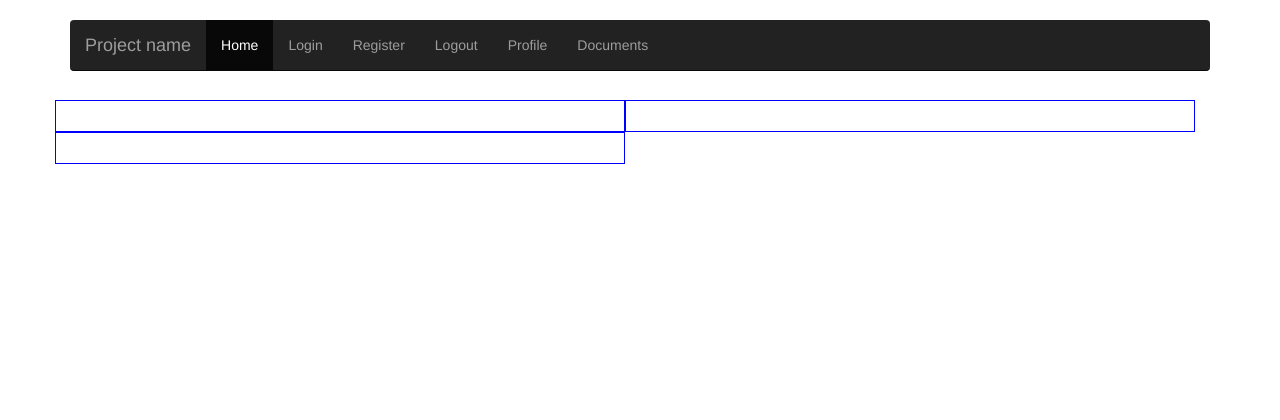
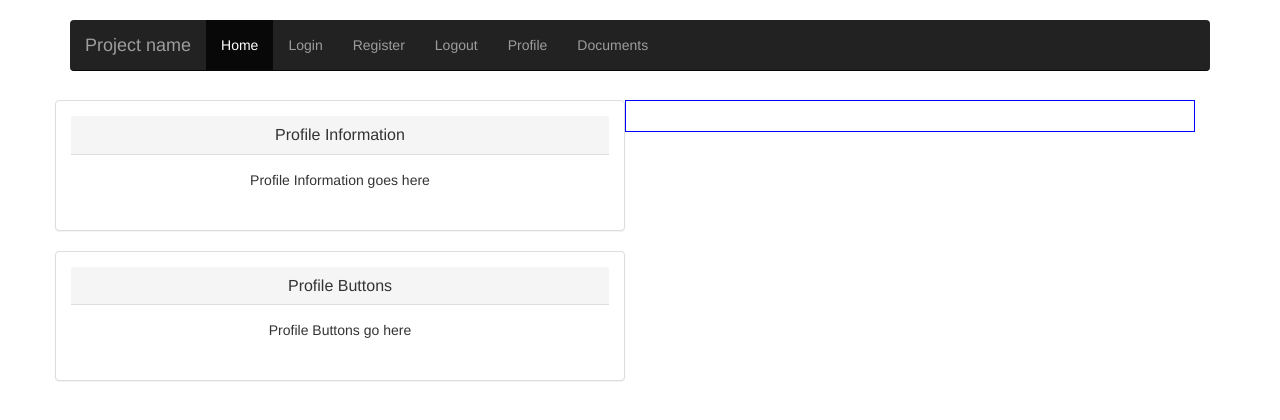
Before and after one commit to wdi-team-five/project3-front, a plain HTML site: page profile.html in a window 1280 px wide. Drawn offline with nearby package versions, Linux system fonts and the light colour scheme.

Commit message:
Profile.html block display fixed
Fixed display issue with profile.html. Changed 2 out of 3 divs to display as panels.

```diff
--- a/profile.html
+++ b/profile.html
@@ -45,31 +45,43 @@
 
     <!-- main body -->
     <div class="container marketing">
+
       <div class="row">
+        <!-- profile information left div -->
+          <div class="left col-md-6 panel panel-default">
+            <div class="panel-heading">
+              <h3 class="panel-title">Profile Information</h3>
+            </div>
+            <div class="panel-body">
+              <p>Profile Information goes here</p>
+            </div> <!-- end panel body -->
+          </div>
+        <!-- end left  -->
 
-          <!-- profile information left div -->
-          <div class="aside col-md-6">
+        <!-- document right sidebar -->
+        <div class="aside col-md-6">
+        </div>
+        <!-- end document sidebar -->
+      </div> <!-- end row -->
 
+      <!-- <div class="row">
+      </div> -->
+
+      <div class="row">
+          <!--  profile buttons left div -->
+        <div class="left col-md-6 panel panel-default">
+          <div class="panel-heading">
+            <h3 class="panel-title">Profile Buttons</h3>
           </div>
-          <!-- end left  -->
-
-          <!--  profile buttons left div -->
-        <div class="left col-md-6">
-
+          <div class="panel-body">
+            <p>Profile Buttons go here</p>
+          </div> <!-- end panel body -->
         </div>
         <!-- end left -->
 
       </div> <!-- end row -->
 
-      <div class="row">
-
-        <!-- document right sidebar -->
-        <div class="left col-md-6">
-        </div>
-        <!-- end document sidebar -->
-      </div> <!-- end row -->
-    </div>
-    <!-- end main body -->
+    </div> <!-- end main body -->
 
     <script src="node_modules/bootstrap/dist/js/bootstrap.min.js"></script>
   </body>
```
